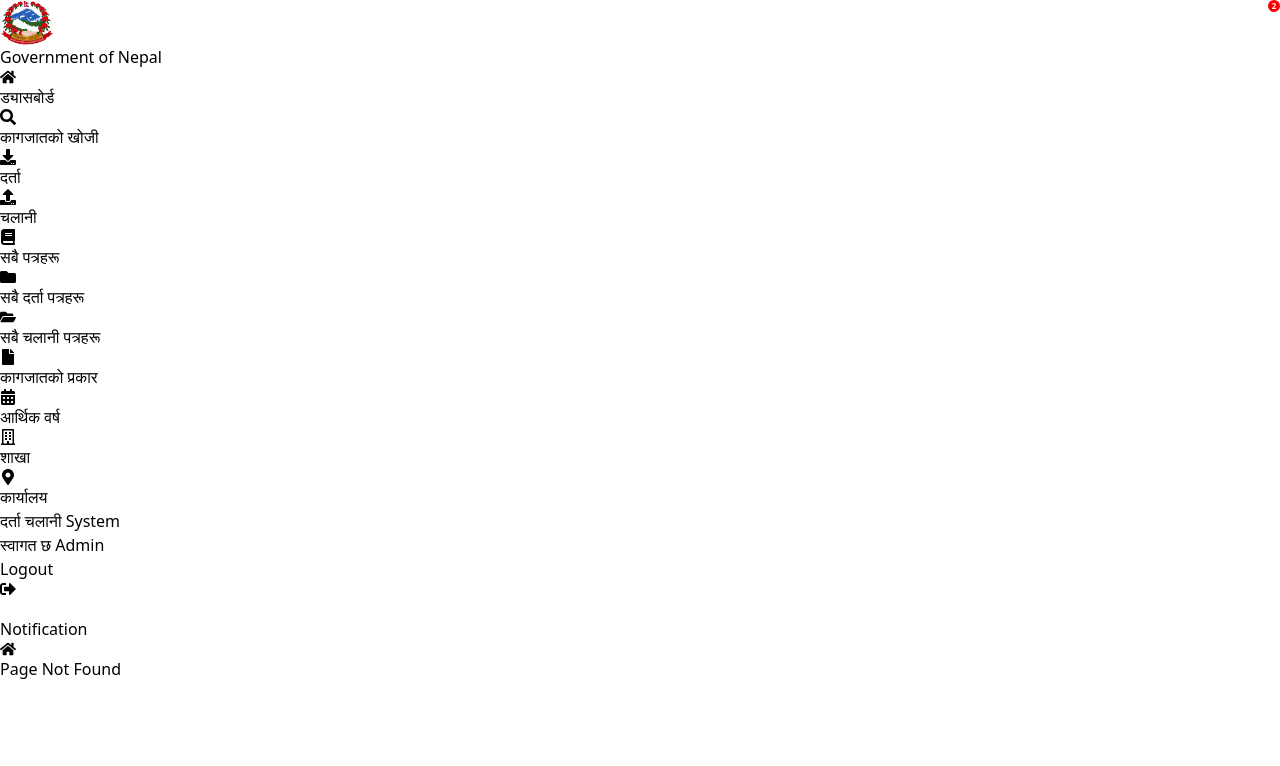
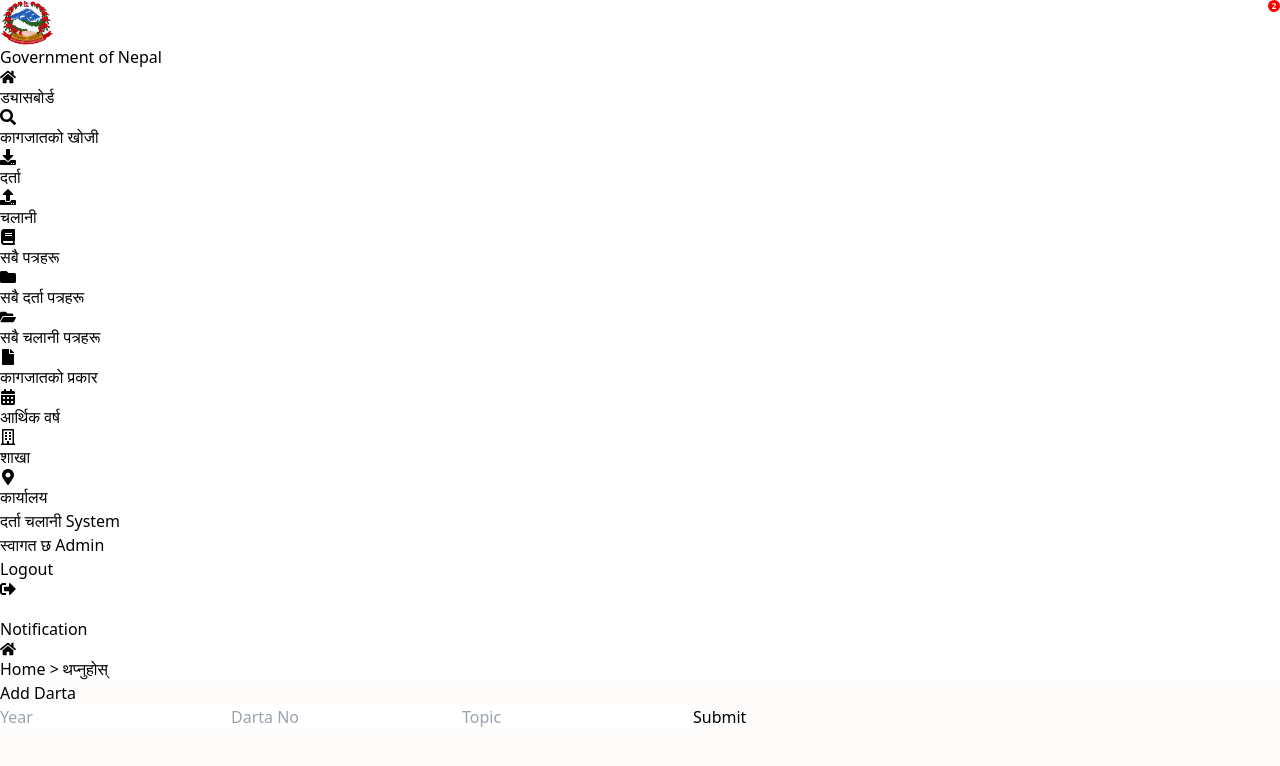
Before and after one commit to sabnocksid/chalaniDarta, a React (Vite) app in the folder DCS-frontend/: page /addDarta in a window 1280 px wide. Shown: the top 766 px of the page. Built offline with nearby package versions, Linux system fonts and the light colour scheme.

Commit message:
api integration started

```diff
--- /dev/null
+++ b/DCS-frontend/db.json
@@ -0,0 +1,64 @@
+{
+  "dartas": [
+    {
+      "id": 1,
+      "year": "79/80",
+      "dartaNo": "130",
+      "topic": "lorem ipsum dolor sit amet",
+      "sendOffice": "office1",
+      "date": "2081/03/07",
+      "remark": "urgent",
+      "status": "Pending"
+    },
+    {
+      "id": 2,
+      "year": "80/81",
+      "dartaNo": "793",
+      "topic": "ipsum lorem dolor sit amet",
+      "sendOffice": "office2",
+      "date": "2081/05/13",
+      "remark": "normal",
+      "status": "Completed"
+    },
+    {
+      "id": 3,
+      "year": "79/80",
+      "dartaNo": "130",
+      "topic": "lorem ipsum dolor sit amet",
+      "sendOffice": "office1",
+      "date": "2081/03/07",
+      "remark": "urgent",
+      "status": "Pending"
+    },
+    {
+      "id": 4,
+      "year": "79/80",
+      "dartaNo": "130",
+      "topic": "lorem ipsum dolor sit amet",
+      "sendOffice": "office1",
+      "date": "2081/03/07",
+      "remark": "urgent",
+      "status": "Pending"
+    },
+    {
+      "id": "1446",
+      "year": "2081",
+      "dartaNo": "465",
+      "topic": "lorem",
+      "sendOffice": "",
+      "date": "",
+      "remark": "",
+      "status": ""
+    },
+    {
+      "id": "27c0",
+      "year": "2081",
+      "dartaNo": "465",
+      "topic": "lorem",
+      "sendOffice": "",
+      "date": "",
+      "remark": "",
+      "status": ""
+    }
+  ]
+}
--- a/DCS-frontend/package.json
+++ b/DCS-frontend/package.json
@@ -10,8 +10,13 @@
     "preview": "vite preview"
   },
   "dependencies": {
+    "@emotion/react": "^11.14.0",
+    "@emotion/styled": "^11.14.0",
+    "@mui/material": "^6.3.1",
+    "axios": "^1.7.9",
     "bikram-sambat-js": "^1.0.2",
     "corporate-nepali-calendar": "^1.3.0",
+    "json-server": "^1.0.0-beta.3",
     "nepali-date": "^0.1.3",
     "nepali-datepicker-and-dateinput": "^1.0.4",
     "nepali-datepicker-reactjs": "^1.1.7",
--- a/DCS-frontend/src/App.jsx
+++ b/DCS-frontend/src/App.jsx
@@ -8,7 +8,8 @@ import Documents from './components/home/Documents';
 import Chalani from './components/home/Chalani';
 import Darta from './components/home/Darta';
 import Search from './components/home/search';
-import allDartaPapers from './components/home/allDartaPapers';
+import AddDarta from './components/Dartas/createDarta';
+// import allDartaPapers from './components/home/allDartaPapers';
 
 import './app.css';
 
@@ -26,6 +27,7 @@ function App() {
                  <Route path="/documents" element={<div className='MainContainer'><Documents/></div>} />
                  <Route path="/chalani" element={<div className='MainContainer'><Chalani/></div>} />
                  <Route path="/darta" element={<div className='MainContainer'><Darta/></div>} />
+                 <Route path="/addDarta" element={<div className='MainContainer'><AddDarta /></div>} />
                  <Route path="/search" element={<div className='MainContainer'><Search/></div>} />
                  <Route path="/allDartaPapers" element={<div className='MainContainer'><allDartaPapers/></div>} />
              </Routes>
--- /dev/null
+++ b/DCS-frontend/src/components/Dartas/createDarta.jsx
@@ -0,0 +1,65 @@
+import React, { useState } from 'react';
+import { createDarta } from './utils/api';
+
+const AddDarta = () => {
+  const [formData, setFormData] = useState({
+    year: '',
+    dartaNo: '',
+    topic: '',
+    sendOffice: '',
+    date: '',
+    remark: '',
+    status: '',
+  });
+
+  const handleChange = (e) => {
+    const { name, value } = e.target;
+    setFormData({
+      ...formData,
+      [name]: value,
+    });
+  };
+
+  const handleSubmit = (e) => {
+    e.preventDefault();
+    createDarta(formData)
+      .then((data) => {
+        console.log("Darta created:", data);
+      })
+      .catch((error) => {
+        console.error("Error creating Darta:", error);
+      });
+  };
+
+  return (
+    <div>
+      <h2>Add Darta</h2>
+      <form onSubmit={handleSubmit}>
+        <input
+          type="text"
+          name="year"
+          value={formData.year}
+          onChange={handleChange}
+          placeholder="Year"
+        />
+        <input
+          type="text"
+          name="dartaNo"
+          value={formData.dartaNo}
+          onChange={handleChange}
+          placeholder="Darta No"
+        />
+        <input
+          type="text"
+          name="topic"
+          value={formData.topic}
+          onChange={handleChange}
+          placeholder="Topic"
+        />
+        <button type="submit">Submit</button>
+      </form>
+    </div>
+  );
+};
+
+export default AddDarta;
--- /dev/null
+++ b/DCS-frontend/src/components/Dartas/utils/api.js
@@ -0,0 +1,11 @@
+export const createDarta = (data) => {
+    return fetch("http://localhost:5000/dartas", {
+      method: "POST",
+      headers: {
+        "Content-Type": "application/json",
+      },
+      body: JSON.stringify(data),
+    })
+      .then((response) => response.json())
+      .catch((error) => console.error("Error creating Darta:", error));
+  };
--- a/DCS-frontend/src/components/home/Darta.jsx
+++ b/DCS-frontend/src/components/home/Darta.jsx
@@ -1,19 +1,24 @@
-import React, { useState } from 'react';
+import React, { useState, useEffect } from 'react';
+import axios from 'axios';
 import { FaTh } from 'react-icons/fa';
+import { BrowserRouter as Router, Routes, Route, Link } from 'react-router-dom';
+// import AddDarta from '../Dartas/createDarta';
 
 const Darta = () => {
-  const [tableData, setTableData] = useState([
-    { no: 1, year: '79/80', dartaNo: '130', topic: 'lorem ipsum dolor sit amet ', sendOffice: 'lorem', date: '2081/03/07', remark: 'तुरुन्त', status: 'Pending' },
-    { no: 2, year: '80/81', dartaNo: '793', topic: 'lorem ipsum dolor sit amet ', sendOffice: 'ipsum', date: '2081/05/13', remark: 'तुरुन्त', status: 'Pending' },
-    { no: 3, year: '79/80', dartaNo: '130', topic: 'lorem ipsum dolor sit amet ', sendOffice: 'lorem', date: '2081/03/07', remark: 'तुरुन्त', status: 'Pending' },
-    { no: 4, year: '80/81', dartaNo: '793', topic: 'lorem ipsum dolor sit amet ', sendOffice: 'ipsum', date: '2081/05/13', remark: 'तुरुन्त', status: 'Pending' },
-
-  ]);
-
+  const [tableData, setTableData] = useState([]);
   const [currentPage, setCurrentPage] = useState(1);
   const rowsPerPage = 2;
 
-  // Pagination logic
+  useEffect(() => {
+    axios.get('http://localhost:5000/dartas')
+      .then((response) => {
+        setTableData(response.data);
+      })
+      .catch((error) => {
+        console.error("Error fetching data:", error);
+      });
+  }, []);
+
   const indexOfLastRow = currentPage * rowsPerPage;
   const indexOfFirstRow = indexOfLastRow - rowsPerPage;
   const currentRows = tableData.slice(indexOfFirstRow, indexOfLastRow);
@@ -24,10 +29,18 @@ const Darta = () => {
     setCurrentPage(pageNumber);
   };
 
+  const handlePrint = () => {
+    window.print();
+  };
+
   return (
     <div className="max-h-full p-5">
       <div className='ButtonGroup flex '>
-        <a href="#addDarta"><button className='bg-blue-500 text-white p-2 rounded-sm text-xs'>थप्नुहोस्</button></a>
+        <Link to="/addDarta">
+          <button className='bg-blue-500 text-white p-2 rounded-sm text-xs'>
+            थप्नुहोस्
+          </button>
+        </Link>
         <a href="#getDarta"><button className='bg-blue-500 text-white p-2 ml-3 rounded-sm text-xs'>प्राप्त</button></a>
         <a href="#DartaPartibedan"><button className='bg-blue-500 text-white p-2 ml-3 rounded-sm text-xs'>दर्ता प्रतिवेदन खोज</button></a>
       </div>
@@ -36,14 +49,14 @@ const Darta = () => {
         <div className='w-100 mt-2'>
           <table className="w-full bg-slate-300">
             <tr className='h-10'>
-              <th className='w-14 p-6  col-span-1'>
+              <th className='w-14 p-6 col-span-1'>
                 <FaTh />
               </th>
               <th className='text-left p-5 col-span-7'>
                 दर्ता सूचीकरण
               </th>
               <th className='col-span-1 ml-5'>
-                <button className='bg-green-600 text-white text-xs p-2 rounded-md' onClick="#print">
+                <button className='bg-green-600 text-white text-xs p-2 rounded-md' onClick={handlePrint}>
                   Print
                 </button>
               </th>
@@ -53,13 +66,15 @@ const Darta = () => {
 
         <table className="table-auto w-full border-collapse border border-gray-300 text-xs">
           <thead>
-            <tr className='bg-slate-300'>
+            <tr className="bg-slate-300">
               <th className="border px-4 py-2">क्र.स.</th>
               <th className="border px-4 py-2">आर्थिक वर्ष</th>
               <th className="border px-4 py-2">दर्ता नं</th>
               <th className="border px-4 py-2">बिषय</th>
               <th className="border px-4 py-2">पठाउने कार्यालय</th>
-            <th className="border px-4 py-2">पठाउने कार्यालय ठेगाना पत्रको नेपाली मिति</th>
+              <th className="border px-4 py-2">
+                पठाउने कार्यालय ठेगाना पत्रको नेपाली मिति
+              </th>
               <th className="border px-4 py-2">कैफियत</th>
               <th className="border px-4 py-2">कर्बाही भएको स्थिति</th>
               <th className="border px-4 py-2">कार्य</th>
@@ -67,9 +82,9 @@ const Darta = () => {
           </thead>
           <tbody>
             {currentRows.length > 0 ? (
-              currentRows.map((item, index) => (
-                <tr key={index}>
-                  <td className="border px-4 py-2">{item.no}</td>
+              currentRows.map((item) => (
+                <tr key={item.id}>
+                  <td className="border px-4 py-2">{item.id}</td>
                   <td className="border px-4 py-2">{item.year}</td>
                   <td className="border px-4 py-2">{item.dartaNo}</td>
                   <td className="border px-4 py-2">{item.topic}</td>
@@ -77,10 +92,10 @@ const Darta = () => {
                   <td className="border px-4 py-2">{item.date}</td>
                   <td className="border px-4 py-2">{item.remark}</td>
                   <td className="border px-4 py-2">{item.status}</td>
-                  <td className="border px-4 py-2">
-                    <a className='view bg-blue-500 text-white font-bold p-1'>View</a>
-                    <a className='done bg-green-500 text-white font-bold p-1 ml-2'>Done</a>
-                    <a className='delete bg-red-500 text-white font-bold p-1 ml-2'>Delete</a>
+                  <td className="border px-4 py-2" >
+                    <button className="view bg-blue-500 text-white font-bold ">View</button>
+                    <button className="done bg-green-500 text-white font-bold ml-2 ">Done</button>
+                    <button className="delete bg-red-500 text-white font-bold ml-2">Delete</button>
                   </td>
                 </tr>
               ))
--- a/DCS-frontend/src/components/home/UI/Datepicker.jsx
+++ b/DCS-frontend/src/components/home/UI/Datepicker.jsx
@@ -1,25 +1,28 @@
-import React from 'react';
+import React, { useState } from 'react';
 import NepaliDatepicker from 'nepali-datepicker-and-dateinput';
 
 const Datepicker = () => {
+  const [nepaliDate, setNepaliDate] = useState('');
 
   const handleDateChange = (name, dateInMilli, bsDate, adDate) => {
-    console.log(name);
-    console.log(dateInMilli);
-    console.log(bsDate);
-    console.log(adDate);
-  }
+    setNepaliDate(bsDate);
+    console.log('BS Date:', bsDate);
+    console.log('AD Date:', adDate);
+  };
 
   return (
-    <div className="calender-container bg-gray-100 ">
+    <div className="datepicker-container">
       <NepaliDatepicker
         id="nepali-date"
         onChange={handleDateChange}
+        label="नेपाली मिति"
         defaultDate="{date}"
-        className="calender-body"
+        className="nepali-datepicker"
+        value={nepaliDate}
       />
+
     </div>
   );
-}
+};
 
 export default Datepicker;
--- a/DCS-frontend/src/components/home/UI/Header.jsx
+++ b/DCS-frontend/src/components/home/UI/Header.jsx
@@ -7,11 +7,11 @@ const Header = () => {
   const getPageTitle = (path) => {
     switch (path) {
       case '/':
-        return <span className="text-blue-500 hover:underline cursor-pointer">Home</span>;
+        return <a className="text-blue-500 hover:underline cursor-pointer" href="/">Home</a>;
       case '/documents':
         return (
           <span>
-            <span className="text-blue-500 hover:underline cursor-pointer">Home</span>
+            <a className="text-blue-500 hover:underline cursor-pointer" href="/">Home</a>
             <span className="mx-2"> &gt; </span>
             <span className="font-bold text-sm text-gray-700">कागजात व्यवस्थापन</span>
           </span>
@@ -19,7 +19,7 @@ const Header = () => {
       case '/chalani':
         return (
           <span>
-            <span className="text-blue-500 hover:underline cursor-pointer">Home</span>
+            <a className="text-blue-500 hover:underline cursor-pointer" href="/">Home</a>
             <span className="mx-2"> &gt; </span>
             <span className="font-bold text-sm text-gray-700">चलानी</span>
           </span>
@@ -27,15 +27,23 @@ const Header = () => {
       case '/darta':
         return (
           <span>
-            <span className="text-blue-500 hover:underline cursor-pointer">Home</span>
+            <a className="text-blue-500 hover:underline cursor-pointer"href="/" >Home</a>
             <span className="mx-2"> &gt; </span>
             <span className="font-bold text-sm text-gray-700">दर्ता</span>
+          </span>
+        );
+      case '/addDarta':
+        return (
+          <span>
+            <a className="text-blue-500 hover:underline cursor-pointer"href="/" >Home</a>
+            <span className="mx-2"> &gt; </span>
+            <span className="font-bold text-sm text-gray-700">थप्नुहोस्</span>
           </span>
         );
       case '/search':
         return (
           <span>
-            <span className="text-blue-500 hover:underline cursor-pointer">Home</span>
+            <a className="text-blue-500 hover:underline cursor-pointer" href='/'>Home</a>
           </span>
         );
       default:
--- /dev/null
+++ b/package.json
@@ -0,0 +1,5 @@
+{
+  "dependencies": {
+    "axios": "^1.7.9"
+  }
+}
```
Also changed, not shown: DCS-frontend/src/App.css (line endings or trailing spaces), 2 other files (tests, documents, lock files or other folders). Lines whose indentation alone changed are shown as unchanged.
